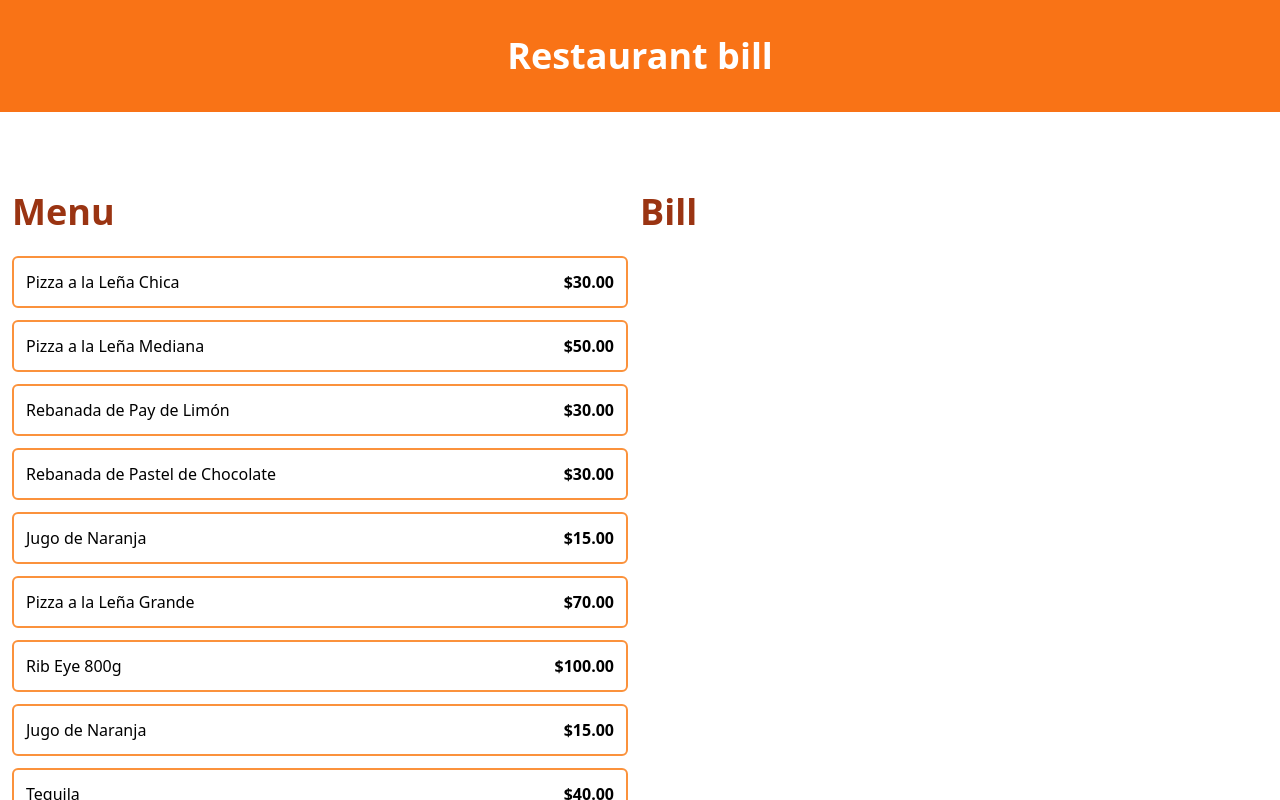
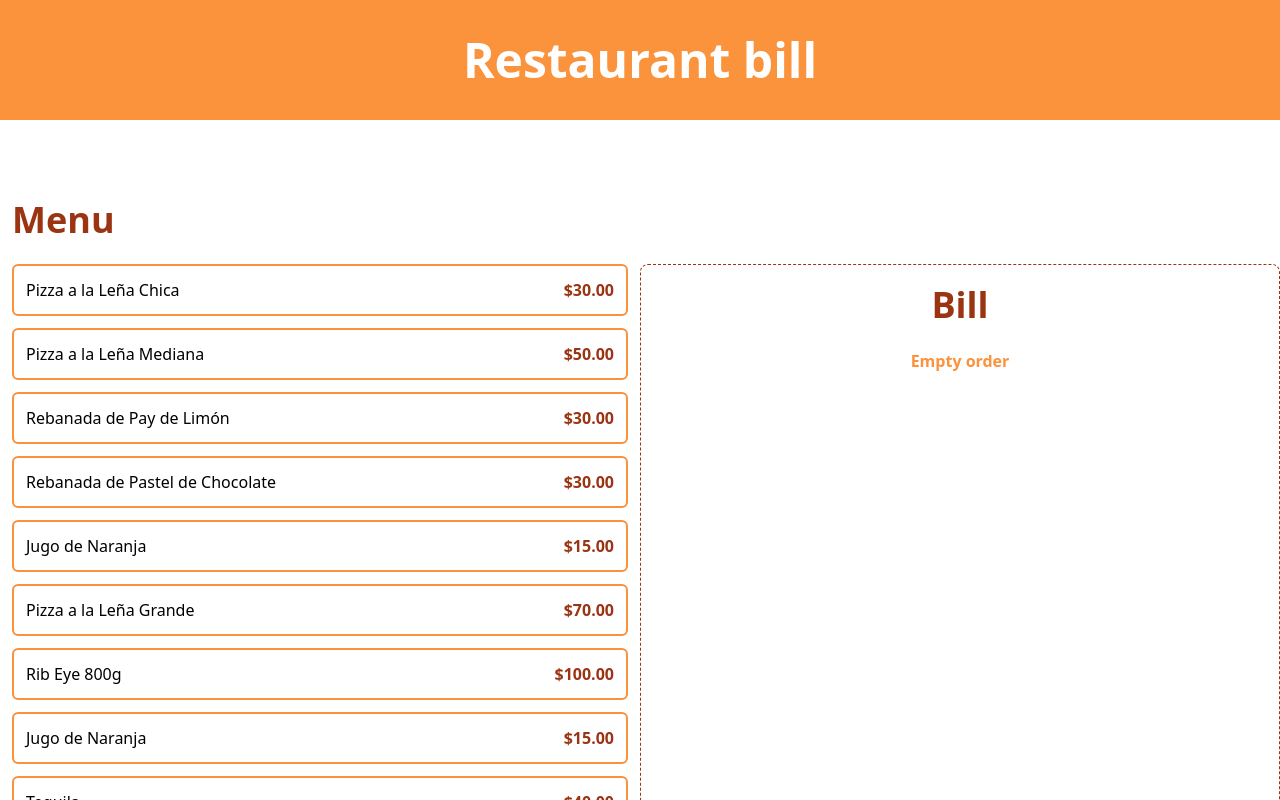
Before and after one commit to IsaacQH/Tips-Calc, a React (Vite) app: page / in a window 1280 px wide. Shown: the top 800 px of the page. Built offline with nearby package versions, Linux system fonts and the light colour scheme.

Commit message:
Showing list of items, using format of price. Adding Tailwind styles

```diff
--- a/src/App.tsx
+++ b/src/App.tsx
@@ -1,6 +1,7 @@
 
 //Componentes
 import MenuItem from "./components/MenuItem"
+import { OrderContents } from "./components/OrderContents"
 
 //Import data
 import { menuItems } from "./data/db"  //Datos que interpretará la app
@@ -11,12 +12,12 @@
 
 function App() {
 
-  const {addItem} = useOrder()
+  const {order, addItem} = useOrder()
 
   return (
     <>
-    <header className=" bg-orange-500 py-9">
-      <h1 className="text-center font-black text-white text-4xl">Restaurant bill</h1>
+    <header className=" bg-orange-400 py-9">
+      <h1 className="text-center font-black text-white text-5xl">Restaurant bill</h1>
     </header>
 
     <main className=" max-w-7xl mx-auto py-20 grid md:grid-cols-2">
@@ -35,11 +36,10 @@
 
       </div>
 
-      <div>
-        <h2 className="text-4xl font-black text-orange-800">Bill</h2>
-        <div className=" space-y-3 mt-6">
-
-        </div>
+      <div className="border border-dashed border-orange-800 py-5 px-6 rounded-lg mt-16">
+        <OrderContents
+          order = {order}
+        />
       </div>
 
     </main>
--- a/src/components/MenuItem.tsx
+++ b/src/components/MenuItem.tsx
@@ -1,5 +1,6 @@
 
 import type { Menuitem } from "../types"
+import { formatPrice } from "../helpers"
 
 type MenuitemProp = {
     item: Menuitem,
@@ -14,7 +15,7 @@
         onClick={() => addItem(item)}
     >
         <p>{item.name}</p>
-        <p className=" font-bold">${item.price}.00</p>
+        <p className="text-orange-800 font-bold">{formatPrice(item.price)}</p>
     </button>
 
     </>
--- /dev/null
+++ b/src/components/OrderContents.tsx
@@ -0,0 +1,42 @@
+
+import type { Orderitem } from "../types"
+import { formatPrice } from "../helpers"
+
+type OrderContentProp = {     //Se crea ek typo de los prop
+    order: Orderitem[]      //es tipo orderitem pero en areglo
+}
+
+export const OrderContents = ({order}:OrderContentProp) => {
+  return (
+    <div>
+        <h2 className="text-4xl font-black text-orange-800 text-center">Bill</h2>
+        <div className=" space-y-10 mt-6">
+            {order.length === 0 ? (
+                <p className="font-black text-orange-400 text-center">Empty order</p>
+            )
+            : (
+                order.map((item) => (
+
+                    <div
+                        key = {item.id}
+                        className="flex justify-between border-t border-gray-300 pt-9 last-of-type:border-b last-of-type:pb-9"
+                    >
+                        <div className=" justify-start">
+                            <p className="text-lg">{item.name} - {formatPrice(item.price)}</p>
+                            <p className="font-black">Selected: {item.quantity} - {formatPrice(item.price * item.quantity)}</p>
+                        </div>
+                       <div className=" justify-end">
+                        <button
+                                className=" bg-red-600 text-white rounded-full h-8 w-8 font-bold mt-2"
+                            >
+                                X
+                            </button>
+                       </div>
+                    </div>
+                ))
+            )}
+        </div>
+
+    </div>
+  )
+}
--- /dev/null
+++ b/src/helpers/index.ts
@@ -0,0 +1,7 @@
+
+//Crea función para formatear el texto del precio
+export function formatPrice(quantity: number){
+    return new Intl.NumberFormat('en-US', {
+        style: 'currency', currency:'USD'
+    }).format(quantity)
+}
```
